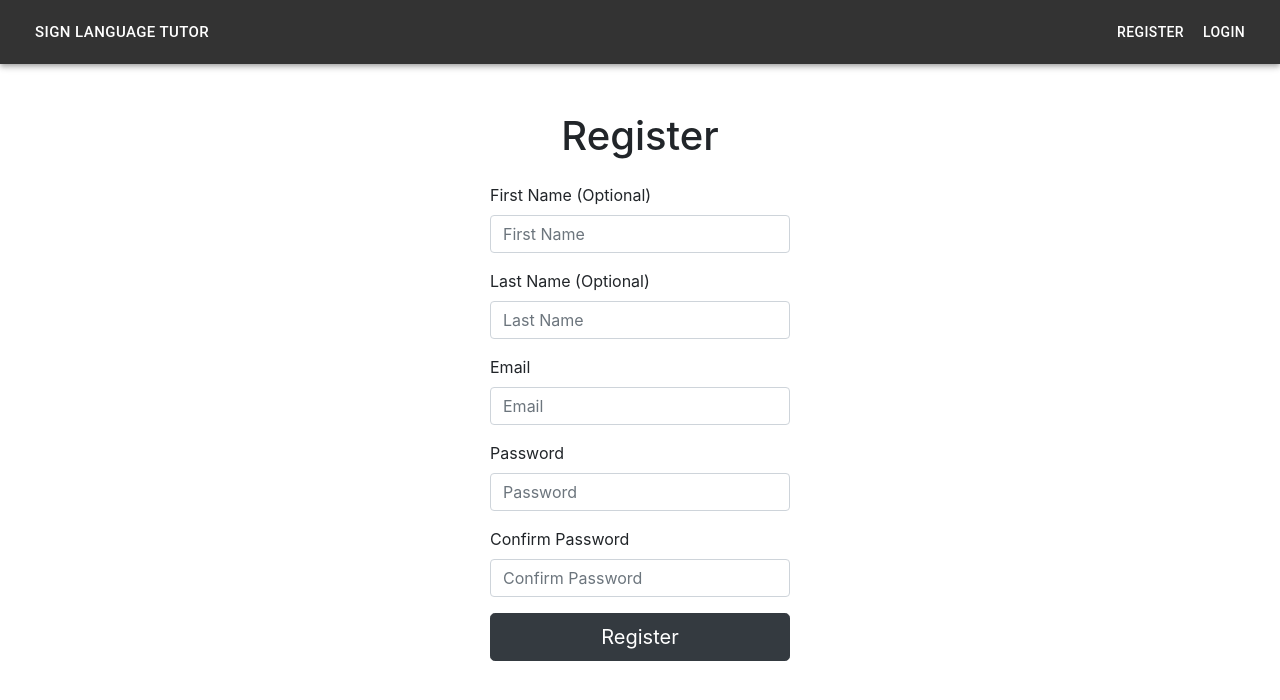
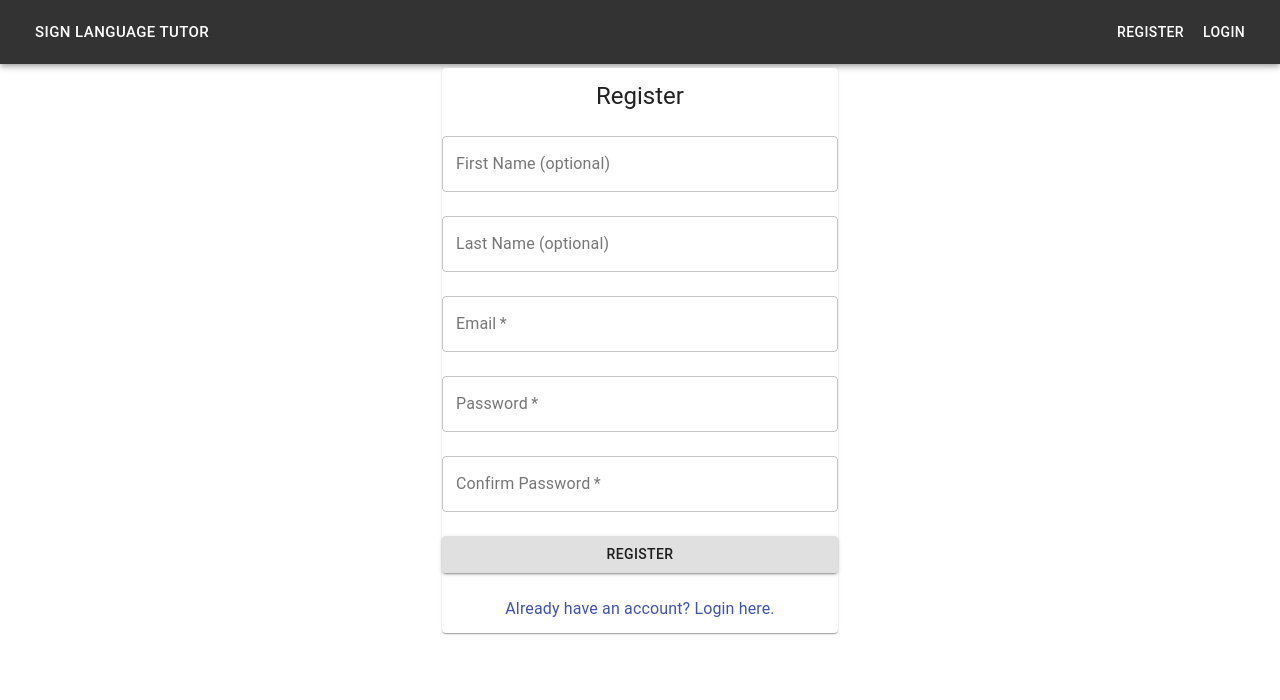
Before and after one commit to marinov98/Sign-Lang-Tutor, a React (Create React App) app in the folder slt-app/: page /register in a window 1280 px wide. Shown: the top 700 px of the page. Built offline with nearby package versions, Linux system fonts and the light colour scheme; no server answers.

Commit message:
updated login and register pages to material-ui

```diff
--- a/slt-app/src/components/Lessons/Lessons.tsx
+++ b/slt-app/src/components/Lessons/Lessons.tsx
@@ -19,7 +19,7 @@ const Lesson: React.FC<ILesson> = props => {
   const classes = useStyles();
 
   return (
-    <Paper className={classes.paper}>
+    <Paper elevation={5} className={classes.paper}>
       <Link to={`/lesson/${props._id}`}>
         <div>{props.title}</div>
       </Link>
--- a/slt-app/src/components/Login/Login.tsx
+++ b/slt-app/src/components/Login/Login.tsx
@@ -1,8 +1,17 @@
 import React, { useContext, useState } from 'react';
-import { Button, Form, FormGroup, Input, Label } from 'reactstrap';
-import { useHistory } from 'react-router-dom';
+
+import { useHistory, Link as RouterLink } from 'react-router-dom';
 import { loginUser, UserContext } from '../../utils/auth';
 import './Login.css';
+import Link from '@material-ui/core/Link';
+import {
+  Button,
+  Container,
+  Grid,
+  Paper,
+  TextField,
+  Typography
+} from '@material-ui/core';
 
 const Login: React.FunctionComponent = () => {
   const history = useHistory();
@@ -35,43 +44,112 @@ const Login: React.FunctionComponent = () => {
   };
 
   return (
-    <div className="mt-5">
-      <h1 className="text-center">Login</h1>
-      <Form
-        onSubmit={(e: React.FormEvent<HTMLFormElement>) => handleSubmit(e)}
-        className="login-form"
-      >
+    // <div className="mt-5">
+    //   <h1 className="text-center">Login</h1>
+    //   <Form
+    //     onSubmit={(e: React.FormEvent<HTMLFormElement>) => handleSubmit(e)}
+    //     className="login-form"
+    //   >
+    //     {loginError !== '' ? (
+    //       <p className="text-danger text-center">{loginError}</p>
+    //     ) : null}
+    //     <FormGroup>
+    //       <Label for="email">Email</Label>
+    //       <Input
+    //         value={email}
+    //         type="email"
+    //         placeholder="Email"
+    //         onChange={(text: React.ChangeEvent<HTMLInputElement>) =>
+    //           changeEmail(text.target.value)
+    //         }
+    //         required={true}
+    //       />
+    //     </FormGroup>
+
+    //     <FormGroup>
+    //       <Label for="password">Password</Label>
+    //       <Input
+    //         value={password}
+    //         type="password"
+    //         placeholder="Password"
+    //         onChange={(text: React.ChangeEvent<HTMLInputElement>) =>
+    //           changePassword(text.target.value)
+    //         }
+    //         required={true}
+    //       />
+    //     </FormGroup>
+    //     <Button className="btn-lg btn-dark btn-block">Login</Button>
+    //   </Form>
+    //   <div justify-content={'center'}>
+    //     <Link component={RouterLink} to="/register">
+    //       Don't have an account? Sign up here.
+    //     </Link>
+    //   </div>
+    // </div>
+
+    <Container maxWidth="xs">
+      <Paper>
+        <form onSubmit={e => handleSubmit(e)}>
+          <Grid container spacing={3} direction="row">
+            <Grid item xs={12}>
+              <Typography align="center" variant="h5">
+                Login
+              </Typography>
+            </Grid>
+
             {loginError !== '' ? (
-          <p className="text-danger text-center">{loginError}</p>
+              <Grid item xs={12}>
+                <Typography color="error" align="center">
+                  {loginError}
+                </Typography>
+              </Grid>
             ) : null}
-        <FormGroup>
-          <Label for="email">Email</Label>
-          <Input
+            <Grid item xs={12}>
+              <TextField
+                fullWidth
+                label="Email"
+                name="email"
+                type="email"
                 value={email}
-            type="email"
-            placeholder="Email"
+                size="medium"
+                variant="outlined"
                 onChange={(text: React.ChangeEvent<HTMLInputElement>) =>
                   changeEmail(text.target.value)
                 }
-            required={true}
+                required
               />
-        </FormGroup>
-
-        <FormGroup>
-          <Label for="password">Password</Label>
-          <Input
+            </Grid>
+            <Grid item xs={12}>
+              <TextField
+                fullWidth
+                label="Password"
+                name="password"
+                size="medium"
+                variant="outlined"
+                type="password"
                 value={password}
-            type="password"
-            placeholder="Password"
                 onChange={(text: React.ChangeEvent<HTMLInputElement>) =>
                   changePassword(text.target.value)
                 }
-            required={true}
+                required
               />
-        </FormGroup>
-        <Button className="btn-lg btn-dark btn-block">Login</Button>
-      </Form>
-    </div>
+            </Grid>
+            <Grid item xs={12}>
+              <Button fullWidth variant="contained" type="submit">
+                Login
+              </Button>
+            </Grid>
+            <Grid item xs={12}>
+              <Typography align="center">
+                <Link component={RouterLink} to="/register">
+                  Don't have an account? Sign up here.
+                </Link>
+              </Typography>
+            </Grid>
+          </Grid>
+        </form>
+      </Paper>
+    </Container>
   );
 };
 
--- a/slt-app/src/components/Register/Register.tsx
+++ b/slt-app/src/components/Register/Register.tsx
@@ -1,6 +1,8 @@
+import { Link, Paper, TextField, Typography, Button } from '@material-ui/core';
+import { Grid } from '@material-ui/core';
+import { Container } from '@material-ui/core';
 import React, { useContext, useState } from 'react';
-import { useHistory } from 'react-router';
-import { Button, Form, FormGroup, Input, Label } from 'reactstrap';
+import { useHistory, Link as RouterLink } from 'react-router-dom';
 import { registerUser, UserContext } from '../../utils/auth';
 import './Register.css';
 
@@ -55,81 +57,187 @@ const Register: React.FunctionComponent = () => {
   };
 
   return (
-    <div className="mt-5">
-      <h1 className="text-center">Register</h1>
-      <Form
-        className="register-form"
-        onSubmit={(e: React.FormEvent<HTMLFormElement>) => handleSubmit(e)}
-      >
+    // <div className="mt-5">
+    //   <h1 className="text-center">Register</h1>
+    //   <Form
+    //     className="register-form"
+    //     onSubmit={(e: React.FormEvent<HTMLFormElement>) => handleSubmit(e)}
+    //   >
+    //     {registerError !== '' ? (
+    //       <p className="text-danger text-center">{registerError}</p>
+    //     ) : null}
+
+    //     <FormGroup>
+    //       <Label for="FirstName">First Name (Optional)</Label>
+    //       <Input
+    //         value={firstName}
+    //         type="text"
+    //         placeholder="First Name"
+    //         onChange={(text: React.ChangeEvent<HTMLInputElement>) =>
+    //           changeFirstName(text.target.value)
+    //         }
+    //       />
+    //     </FormGroup>
+
+    //     <FormGroup>
+    //       <Label for="LastName">Last Name (Optional)</Label>
+    //       <Input
+    //         value={lastName}
+    //         type="text"
+    //         placeholder="Last Name"
+    //         onChange={(text: React.ChangeEvent<HTMLInputElement>) =>
+    //           changeLastName(text.target.value)
+    //         }
+    //       />
+    //     </FormGroup>
+
+    //     <FormGroup>
+    //       <Label for="email">Email</Label>
+    //       <Input
+    //         value={email}
+    //         type="email"
+    //         placeholder="Email"
+    //         onChange={(text: React.ChangeEvent<HTMLInputElement>) =>
+    //           changeEmail(text.target.value)
+    //         }
+    //         required={true}
+    //       />
+    //     </FormGroup>
+
+    //     <FormGroup>
+    //       <Label for="password">Password</Label>
+    //       <Input
+    //         value={password}
+    //         type="password"
+    //         placeholder="Password"
+    //         onChange={(text: React.ChangeEvent<HTMLInputElement>) =>
+    //           changePassword(text.target.value)
+    //         }
+    //         required={true}
+    //       />
+    //     </FormGroup>
+
+    //     <FormGroup>
+    //       <Label for="confirmPassword">Confirm Password</Label>
+    //       <Input
+    //         value={confirmPassword}
+    //         type="password"
+    //         placeholder="Confirm Password"
+    //         onChange={(text: React.ChangeEvent<HTMLInputElement>) =>
+    //           changeConfirmPassword(text.target.value)
+    //         }
+    //       />
+    //     </FormGroup>
+
+    //     <Button className="btn-block btn-dark btn-lg">Register</Button>
+    //   </Form>
+    // </div>
+
+    <Container maxWidth="xs">
+      <Paper>
+        <form onSubmit={e => handleSubmit(e)}>
+          <Grid container spacing={3} direction="row">
+            <Grid item xs={12}>
+              <Typography align="center" variant="h5">
+                Register
+              </Typography>
+            </Grid>
+
             {registerError !== '' ? (
-          <p className="text-danger text-center">{registerError}</p>
+              <Grid item xs={12}>
+                <Typography color="error" align="center">
+                  {registerError}
+                </Typography>
+              </Grid>
             ) : null}
-
-        <FormGroup>
-          <Label for="FirstName">First Name (Optional)</Label>
-          <Input
+            <Grid item xs={12}>
+              <TextField
+                fullWidth
+                label="First Name (optional)"
                 value={firstName}
+                name="firstName"
+                size="medium"
+                variant="outlined"
                 type="text"
-            placeholder="First Name"
                 onChange={(text: React.ChangeEvent<HTMLInputElement>) =>
                   changeFirstName(text.target.value)
                 }
               />
-        </FormGroup>
-
-        <FormGroup>
-          <Label for="LastName">Last Name (Optional)</Label>
-          <Input
+            </Grid>
+            <Grid item xs={12}>
+              <TextField
+                fullWidth
+                label="Last Name (optional)"
+                name="lastName"
                 value={lastName}
                 type="text"
-            placeholder="Last Name"
+                size="medium"
+                variant="outlined"
                 onChange={(text: React.ChangeEvent<HTMLInputElement>) =>
                   changeLastName(text.target.value)
                 }
               />
-        </FormGroup>
-
-        <FormGroup>
-          <Label for="email">Email</Label>
-          <Input
+            </Grid>
+            <Grid item xs={12}>
+              <TextField
+                fullWidth
+                label="Email"
+                name="email"
                 value={email}
-            type="email"
-            placeholder="Email"
+                size="medium"
+                variant="outlined"
                 onChange={(text: React.ChangeEvent<HTMLInputElement>) =>
                   changeEmail(text.target.value)
                 }
-            required={true}
+                required
               />
-        </FormGroup>
-
-        <FormGroup>
-          <Label for="password">Password</Label>
-          <Input
+            </Grid>
+            <Grid item xs={12}>
+              <TextField
+                fullWidth
+                label="Password"
+                name="password"
                 value={password}
+                size="medium"
+                variant="outlined"
                 type="password"
-            placeholder="Password"
                 onChange={(text: React.ChangeEvent<HTMLInputElement>) =>
                   changePassword(text.target.value)
                 }
-            required={true}
+                required
               />
-        </FormGroup>
-
-        <FormGroup>
-          <Label for="confirmPassword">Confirm Password</Label>
-          <Input
+            </Grid>
+            <Grid item xs={12}>
+              <TextField
+                fullWidth
+                label="Confirm Password"
+                name="confirmPassword"
                 value={confirmPassword}
+                size="medium"
+                variant="outlined"
                 type="password"
-            placeholder="Confirm Password"
                 onChange={(text: React.ChangeEvent<HTMLInputElement>) =>
                   changeConfirmPassword(text.target.value)
                 }
+                required
               />
-        </FormGroup>
-
-        <Button className="btn-block btn-dark btn-lg">Register</Button>
-      </Form>
-    </div>
+            </Grid>
+            <Grid item xs={12}>
+              <Button fullWidth variant="contained" type="submit">
+                Register
+              </Button>
+            </Grid>
+            <Grid item xs={12}>
+              <Typography align="center">
+                <Link component={RouterLink} to="/login">
+                  Already have an account? Login here.
+                </Link>
+              </Typography>
+            </Grid>
+          </Grid>
+        </form>
+      </Paper>
+    </Container>
   );
 };
 
```
Also changed, not shown: 1 other file (tests, documents, lock files or other folders). Lines whose indentation alone changed are shown as unchanged.
